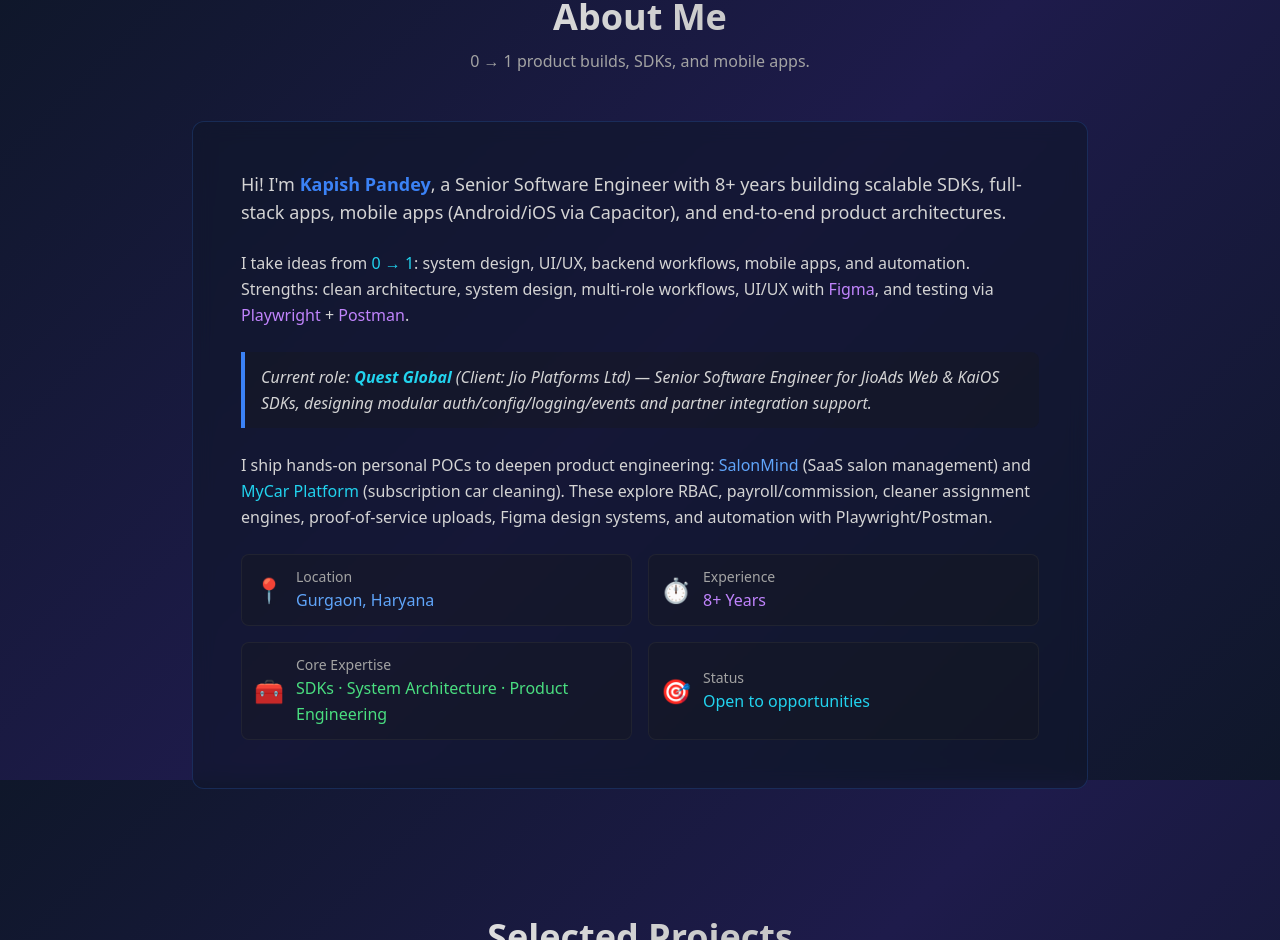
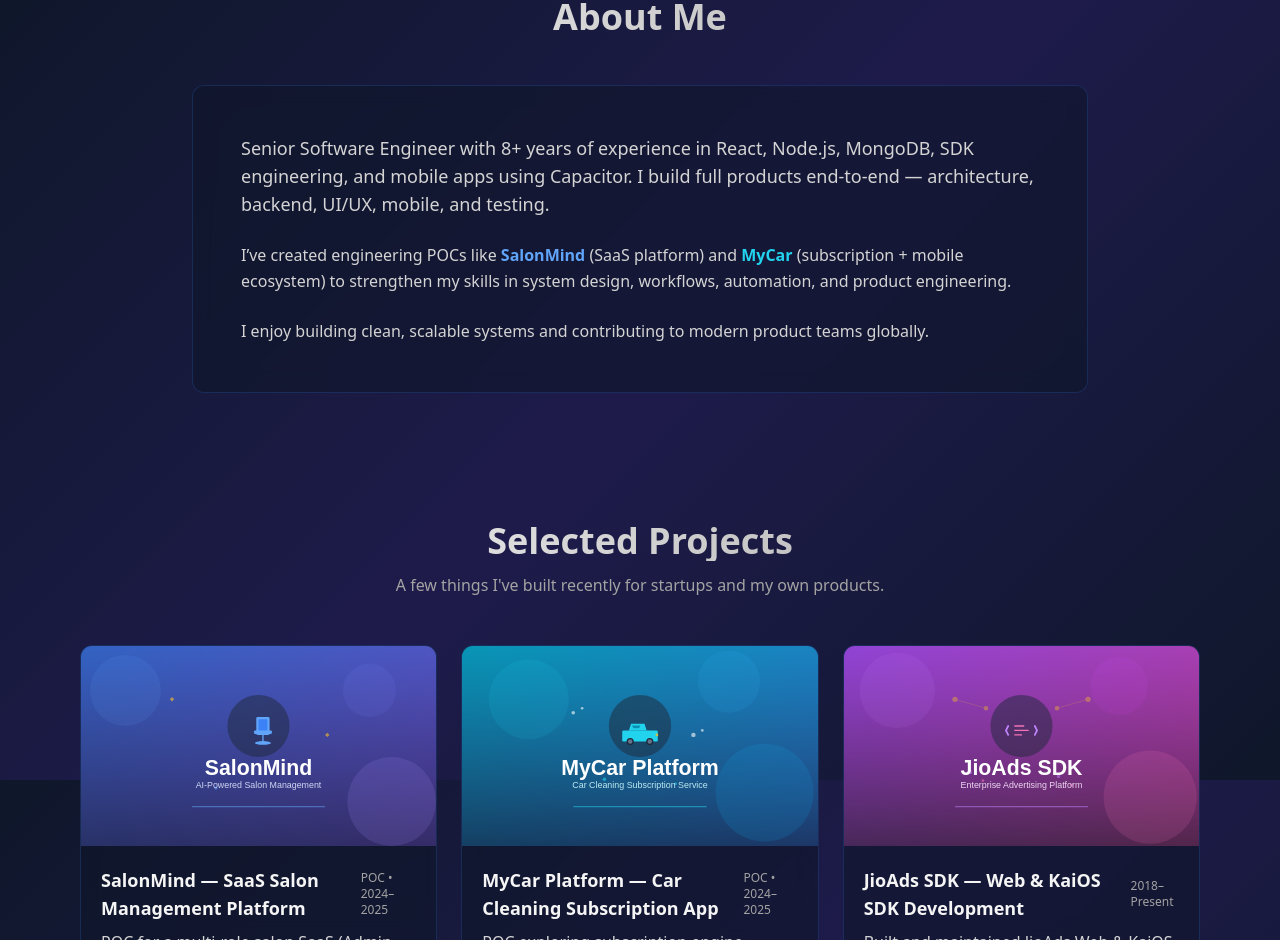
Before and after one commit to kapishpandey-18/kapish-portfolio, a React (Vite) app: page / in a window 1280 px wide. Shown: the part 820-1760 px from the top of the page. Built offline with nearby package versions, Linux system fonts and the light colour scheme.

Commit message:
about section change

```diff
--- a/src/components/About.jsx
+++ b/src/components/About.jsx
@@ -7,77 +7,28 @@
         <h2 className="text-3xl md:text-4xl font-bold bg-gradient-to-r from-white to-neutral-400 bg-clip-text text-transparent">
           About Me
         </h2>
-        <p className="mt-3 text-neutral-400 max-w-2xl mx-auto">
-          0 → 1 product builds, SDKs, and mobile apps.
-        </p>
       </div>
 
       <div className="card-overlay rounded-xl p-8 md:p-12 max-w-4xl mx-auto">
         <div className="space-y-6 text-neutral-300 leading-relaxed">
           <p className="text-lg">
-            Hi! I'm <span className="text-blue-500 font-semibold">{profile.name}</span>, a Senior
-            Software Engineer with 8+ years building scalable SDKs, full-stack apps, mobile apps
-            (Android/iOS via Capacitor), and end-to-end product architectures.
+            Senior Software Engineer with 8+ years of experience in React, Node.js, MongoDB, SDK
+            engineering, and mobile apps using Capacitor. I build full products end-to-end —
+            architecture, backend, UI/UX, mobile, and testing.
           </p>
 
           <p>
-            I take ideas from <span className="text-cyan-400">0 → 1</span>: system design, UI/UX,
-            backend workflows, mobile apps, and automation. Strengths: clean architecture, system
-            design, multi-role workflows, UI/UX with{" "}
-            <span className="text-purple-400">Figma</span>, and testing via{" "}
-            <span className="text-purple-400">Playwright</span> +{" "}
-            <span className="text-purple-400">Postman</span>.
-          </p>
-
-          <p className="border-l-4 border-blue-500 pl-4 bg-neutral-900/30 py-3 rounded-r-lg italic">
-            Current role: <span className="text-cyan-400 font-semibold">Quest Global</span> (Client:
-            Jio Platforms Ltd) — Senior Software Engineer for JioAds Web & KaiOS SDKs, designing
-            modular auth/config/logging/events and partner integration support.
+            I’ve created engineering POCs like{" "}
+            <span className="text-blue-400 font-semibold">SalonMind</span> (SaaS platform) and{" "}
+            <span className="text-cyan-400 font-semibold">MyCar</span> (subscription + mobile
+            ecosystem) to strengthen my skills in system design, workflows, automation, and product
+            engineering.
           </p>
 
           <p>
-            I ship hands-on personal POCs to deepen product engineering:
-            <span className="text-blue-400"> SalonMind</span> (SaaS salon management) and{" "}
-            <span className="text-cyan-400"> MyCar Platform</span> (subscription car cleaning).
-            These explore RBAC, payroll/commission, cleaner assignment engines, proof-of-service
-            uploads, Figma design systems, and automation with Playwright/Postman.
+            I enjoy building clean, scalable systems and contributing to modern product teams
+            globally.
           </p>
-
-          <div className="mt-8 grid grid-cols-1 md:grid-cols-2 gap-4">
-            <div className="flex items-center gap-3 p-3 bg-neutral-900/30 rounded-lg border border-neutral-700/30">
-              <span className="text-2xl">📍</span>
-              <div>
-                <div className="text-sm text-neutral-400">Location</div>
-                <div className="font-medium text-blue-400">{profile.location}</div>
-              </div>
-            </div>
-
-            <div className="flex items-center gap-3 p-3 bg-neutral-900/30 rounded-lg border border-neutral-700/30">
-              <span className="text-2xl">⏱️</span>
-              <div>
-                <div className="text-sm text-neutral-400">Experience</div>
-                <div className="font-medium text-purple-400">8+ Years</div>
-              </div>
-            </div>
-
-            <div className="flex items-center gap-3 p-3 bg-neutral-900/30 rounded-lg border border-neutral-700/30">
-              <span className="text-2xl">🧰</span>
-              <div>
-                <div className="text-sm text-neutral-400">Core Expertise</div>
-                <div className="font-medium text-green-400">
-                  SDKs · System Architecture · Product Engineering
-                </div>
-              </div>
-            </div>
-
-            <div className="flex items-center gap-3 p-3 bg-neutral-900/30 rounded-lg border border-neutral-700/30">
-              <span className="text-2xl">🎯</span>
-              <div>
-                <div className="text-sm text-neutral-400">Status</div>
-                <div className="font-medium text-cyan-400">Open to opportunities</div>
-              </div>
-            </div>
-          </div>
         </div>
       </div>
     </section>
```
